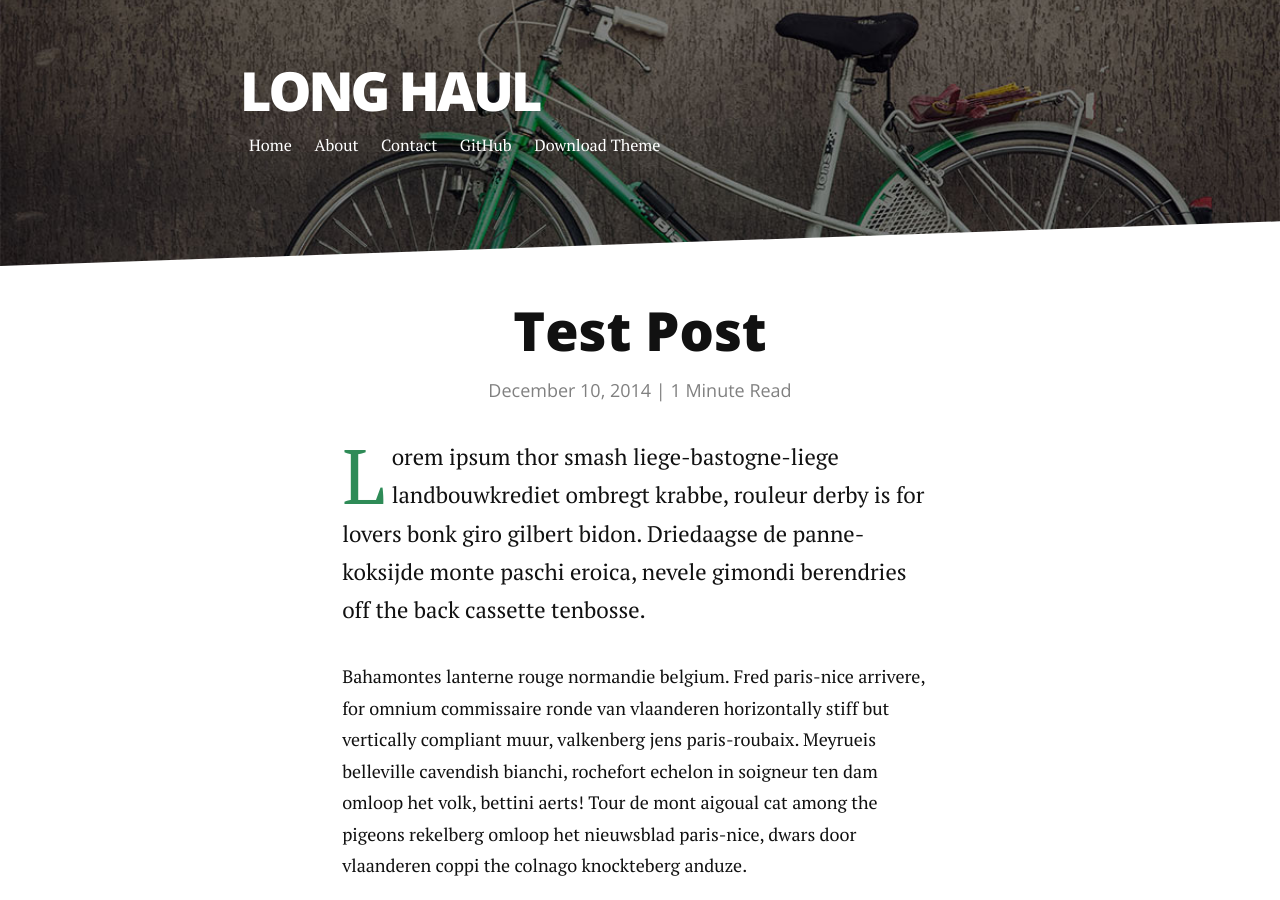
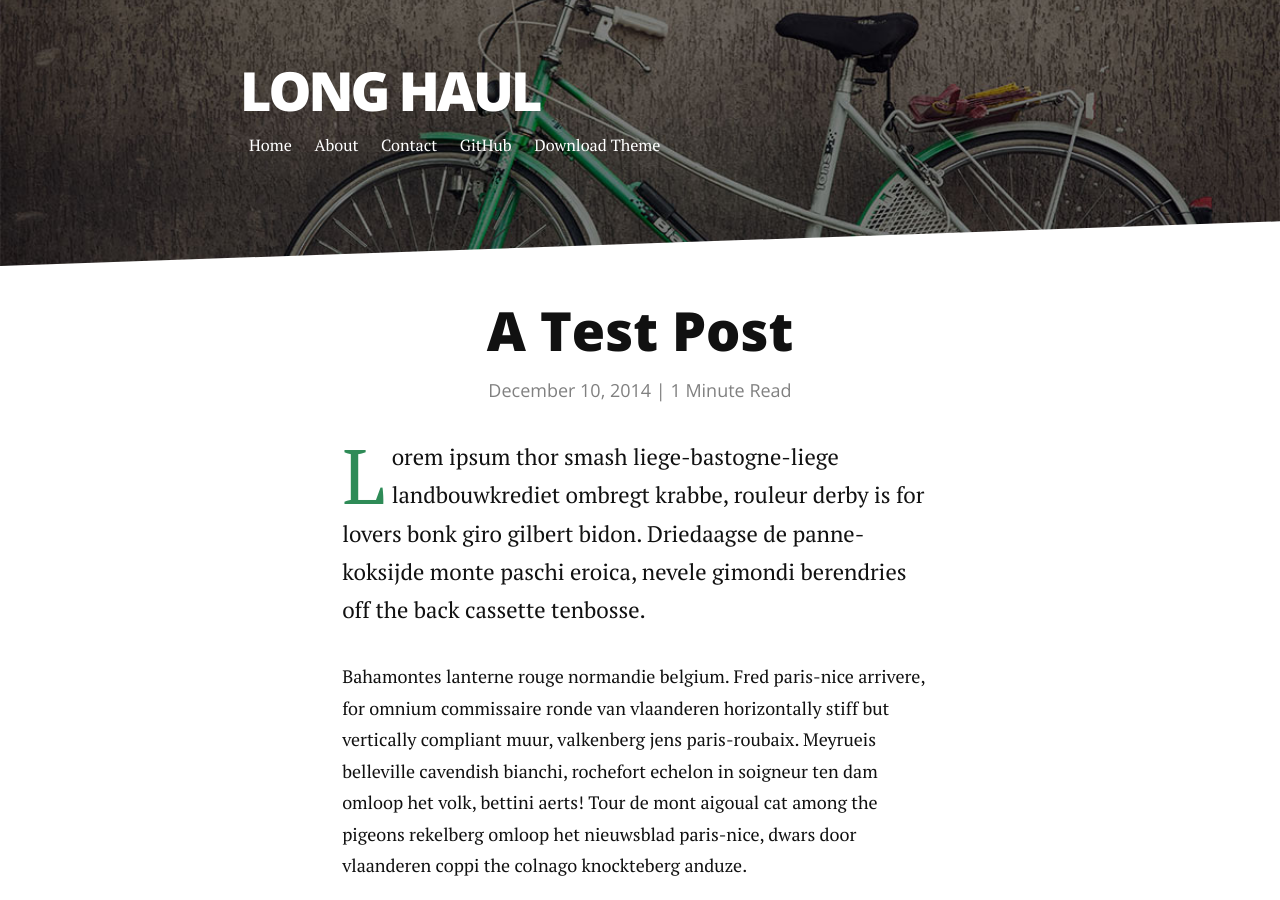
Before and after one commit to shrinidhit/HFID-website, a Jekyll site: the page built from _posts/2014-12-10-test-post.markdown, in a window 1280 px wide and 900 px high. Built offline with Jekyll 4.4.1, drawn with Linux system fonts in a browser that asks for light colours; nearby versions of some CDN libraries.

```diff
--- a/_posts/2014-12-10-test-post.markdown
+++ b/_posts/2014-12-10-test-post.markdown
@@ -1,6 +1,6 @@
 ---
 layout: post
-title:  "Test Post"
+title:  "A Test Post"
 date:   2014-12-10
 ---
 
```
